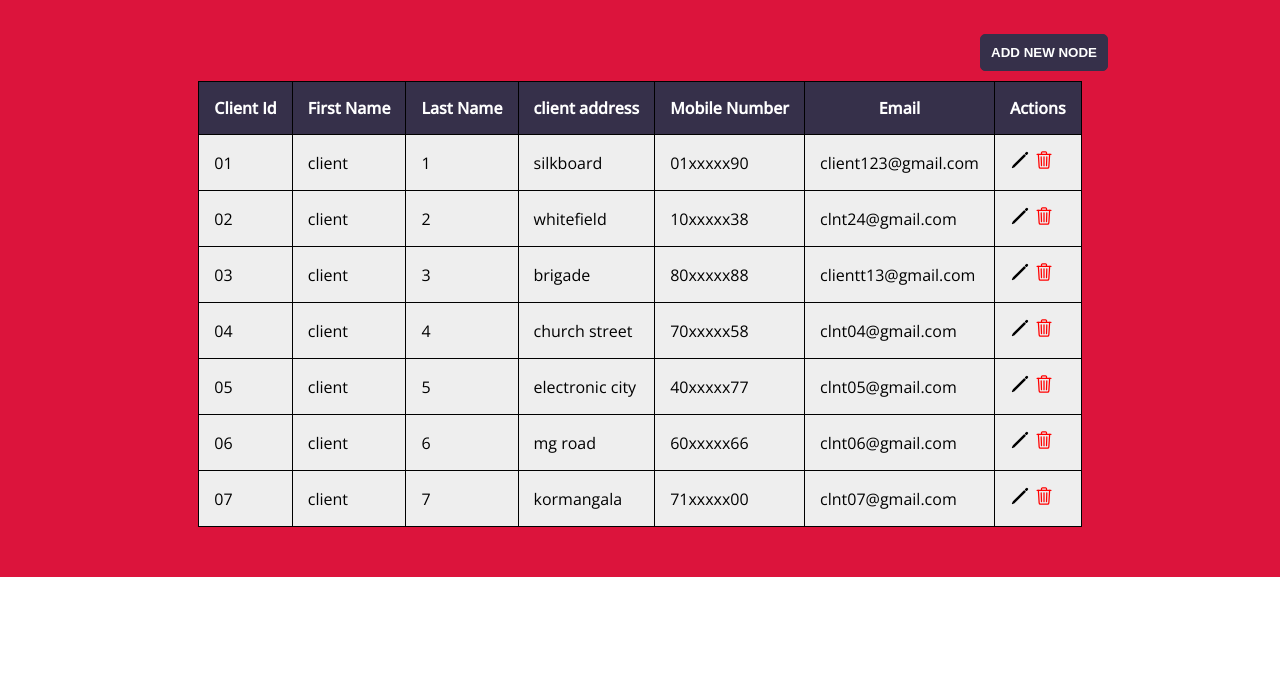
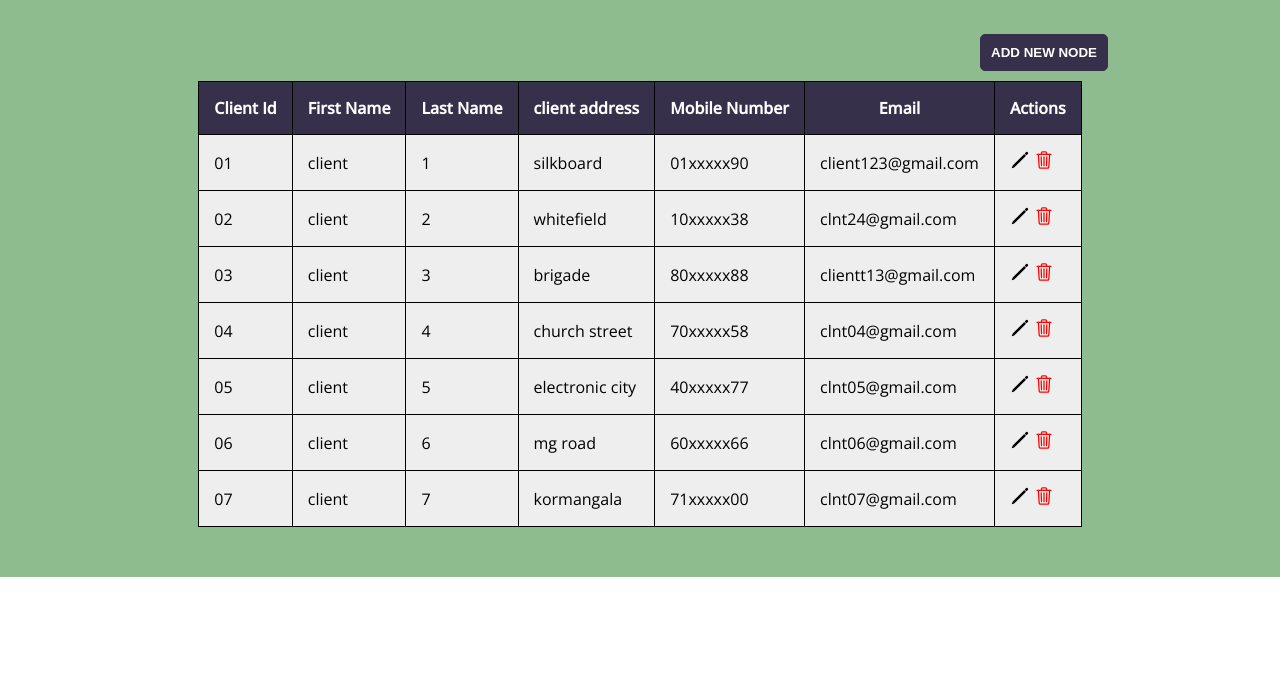
Before and after one commit to arjun27pm/dom-parser, a plain HTML site: page index.html in a window 1280 px wide. Shown: the part 127-800 px from the top of the page. Drawn offline with nearby package versions, Linux system fonts and the light colour scheme.

Commit message:
Update indexdom.css

```diff
--- a/indexdom.css
+++ b/indexdom.css
@@ -11,7 +11,7 @@ html,body{
 }
 
 .main-container{
-    background: #DC143C;
+    background: #8FBC8F;
     padding-bottom: 50px;
 }
 
```
